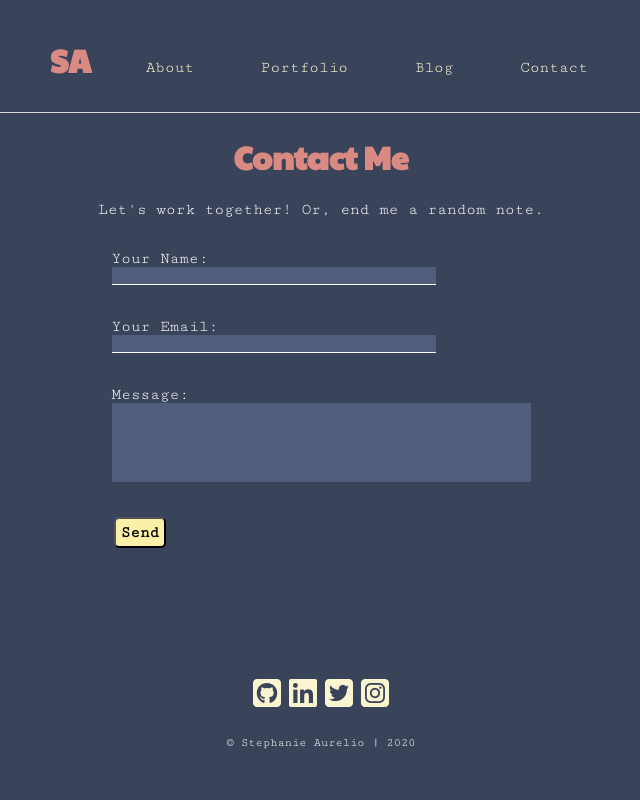
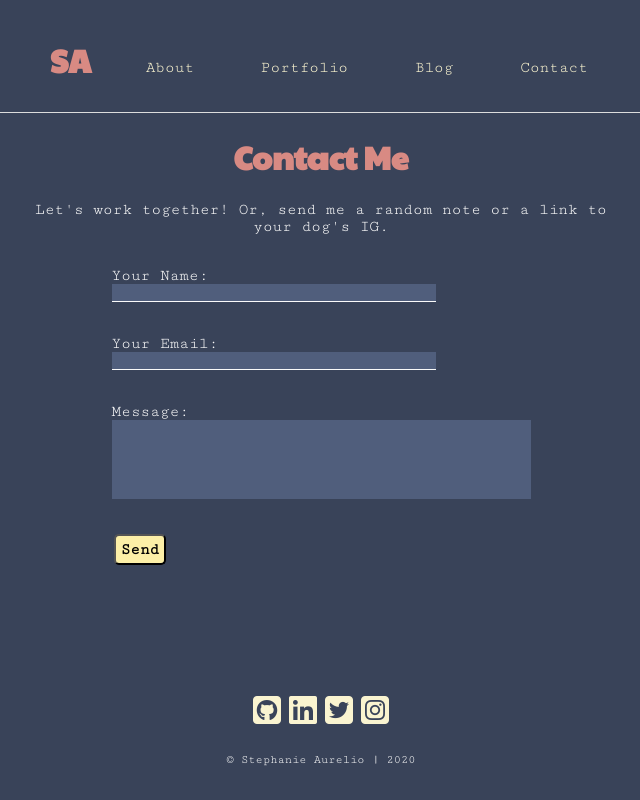
Before and after one commit to stephmarie17/react-portfolio, a React (Create React App) app: page /contact in a window 1280 px wide. Shown: the whole page, without its empty margins (319-959 px from the left). Built offline with nearby package versions, Linux system fonts and the light colour scheme; the HTML template or start-up script is replaced by a standard one.

Commit message:
fix typo in contact page

```diff
--- a/src/components/pages/Contact.js
+++ b/src/components/pages/Contact.js
@@ -6,7 +6,7 @@ const Contact = () => {
   return (
     <div className="contact">
       <h1>Contact Me</h1>
-      <p>Let's work together! Or, end me a random note.</p>
+      <p>Let's work together! Or, send me a random note or a link to your dog's IG.</p>
         <ContactForm />
     </div>
   );
```
